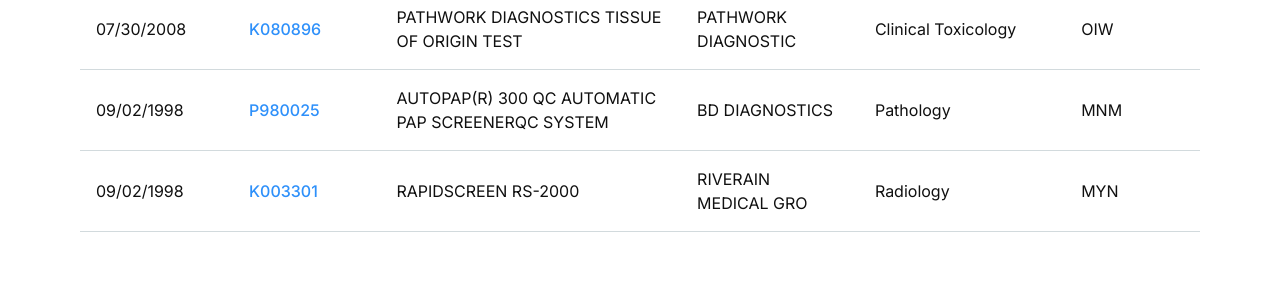
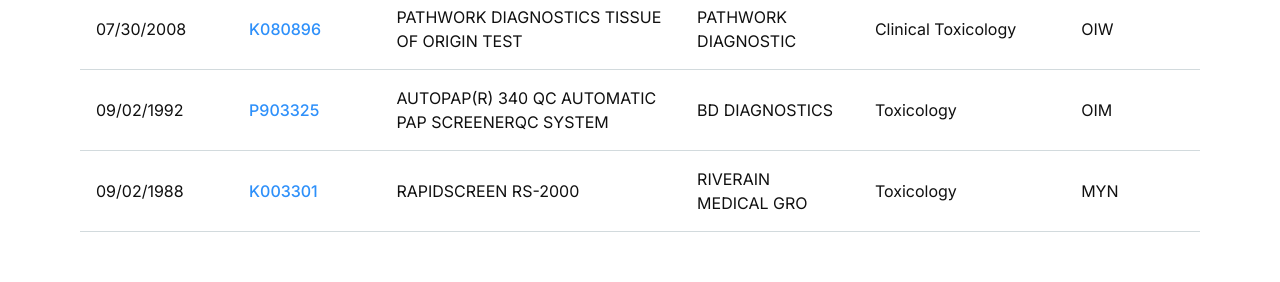
Before and after one commit to doxiversellc-create/front-end, a Next.js app: page /fda-update in a window 1280 px wide. Shown: the part 1195-1477 px from the top of the page. Built offline with nearby package versions, Linux system fonts and the light colour scheme.

Commit message:
fix Copilot error #2

```diff
--- a/app/fda-update/_components/FDATable.tsx
+++ b/app/fda-update/_components/FDATable.tsx
@@ -82,7 +82,7 @@ const FDATable = () => {
                         </td>
                         <td className="py-3 px-2">
                           <Link
-                            href="/fda-update"
+                            href={`/fda-update/${item.id}`}
                             className="text-primary hover:underline text-xs font-medium"
                             onClick={e => e.stopPropagation()} // prevent row toggle
                           >
@@ -150,8 +150,6 @@ const FDATable = () => {
     <section className="py-12" ref={FDASectionRef}>
       <div className="container mx-auto">
         <Card className="shadow-card overflow-hidden border-none">
-          {" "}
-          {/* Removed border */}
           <div className="overflow-x-auto">
             <table className="w-full">
               <thead className="border-b">
@@ -175,7 +173,10 @@ const FDATable = () => {
                   <tr key={item.id} className="border-b">
                     <td className="py-4 px-4 text-foreground">{item.dateOfFinalDecision}</td>
                     <td className="py-4 px-4">
-                      <Link href="/fda-update" className="text-primary hover:underline font-medium">
+                      <Link
+                        href={`/fda-update/${item.id}`}
+                        className="text-primary hover:underline font-medium"
+                      >
                         {item.submissionNumber}
                       </Link>
                     </td>
--- a/app/fda-update/_components/Header.tsx
+++ b/app/fda-update/_components/Header.tsx
@@ -20,7 +20,7 @@ export default function Hero() {
       <div className="relative max-w-md mx-auto py-6">
         <Input
           type="text"
-          placeholder="Search device, company...."
+          placeholder="Search device, company..."
           className="w-full pl-8 pr-12 py-6 text-base bg-muted-foreground/10  backdrop-blur-sm border rounded-full shadow-sm focus:ring-2 focus:ring-primary focus:border-transparent"
         />
         <button className="absolute rounded-full bg-primary right-2 top-1/2 -translate-y-1/2 p-1.5 text-white">
--- a/app/fda-update/_data/fda-table-data.ts
+++ b/app/fda-update/_data/fda-table-data.ts
@@ -83,26 +83,26 @@ export const mockData: FDAApproval[] = [
   },
   {
     id: "9",
-    dateOfFinalDecision: "09/02/1998",
-    submissionNumber: "P980025",
-    device: "AUTOPAP(R) 300 QC AUTOMATIC PAP SCREENERQC SYSTEM",
+    dateOfFinalDecision: "09/02/1992",
+    submissionNumber: "P903325",
+    device: "AUTOPAP(R) 340 QC AUTOMATIC PAP SCREENERQC SYSTEM",
     company: "BD DIAGNOSTICS",
-    panel: "Pathology",
-    primaryProductCode: "MNM",
+    panel: "Toxicology",
+    primaryProductCode: "OIM",
   },
   {
     id: "10",
-    dateOfFinalDecision: "09/02/1998",
+    dateOfFinalDecision: "09/02/1988",
     submissionNumber: "K003301",
     device: "RAPIDSCREEN RS-2000",
     company: "RIVERAIN MEDICAL GRO",
-    panel: "Radiology",
+    panel: "Toxicology",
     primaryProductCode: "MYN",
   },
   {
     id: "11",
-    dateOfFinalDecision: "03/16/2006",
-    submissionNumber: "P040028",
+    dateOfFinalDecision: "03/16/2003",
+    submissionNumber: "P045028",
     device: "LUMA CERVICAL IMAGING SYSTEM",
     company: "SPECTRA SCIENCE",
     panel: "Obstetrics/Gynecology",
@@ -110,7 +110,7 @@ export const mockData: FDAApproval[] = [
   },
   {
     id: "12",
-    dateOfFinalDecision: "07/17/2008",
+    dateOfFinalDecision: "07/17/2708",
     submissionNumber: "K081140",
     device: "VISENSIA",
     company: "OBS MEDICAL",
@@ -119,83 +119,83 @@ export const mockData: FDAApproval[] = [
   },
   {
     id: "13",
-    dateOfFinalDecision: "05/15/2008",
+    dateOfFinalDecision: "05/15/2208",
+    submissionNumber: "K080762",
+    device: "IB NEURO, VERSION 1.0",
+    company: "IMAGING BIOMETRICS, LL",
+    panel: "Cardiovascular",
+    primaryProductCode: "MHX",
+  },
+  {
+    id: "14",
+    dateOfFinalDecision: "07/30/2010",
+    submissionNumber: "K080896",
+    device: "PATHWORK DIAGNOSTICS TISSUE OF ORIGIN TEST",
+    company: "PATHWORK DIAGNOSTIC",
+    panel: "Clinical Toxicology",
+    primaryProductCode: "OWX",
+  },
+  {
+    id: "15",
+    dateOfFinalDecision: "09/02/1993",
+    submissionNumber: "P930025",
+    device: "AUTOPAP(R) 300 QC AUTOMATIC PAP SCREENERQC SYSTEM",
+    company: "BD DIAGNOSTICS",
+    panel: "Pathology",
+    primaryProductCode: "MYM",
+  },
+  {
+    id: "16",
+    dateOfFinalDecision: "09/02/1978",
+    submissionNumber: "K003301",
+    device: "RAPIDSCREEN RS-2000",
+    company: "RIVERAIN MEDICAL GRO",
+    panel: "Radiology",
+    primaryProductCode: "MTN",
+  },
+  {
+    id: "17",
+    dateOfFinalDecision: "03/16/2009",
+    submissionNumber: "P040028",
+    device: "LUMA CERVICAL IMAGING SYSTEM",
+    company: "SPECTRA SCIENCE",
+    panel: "Obstetrics/Gynecology",
+    primaryProductCode: "MEM",
+  },
+  {
+    id: "18",
+    dateOfFinalDecision: "07/17/2002",
+    submissionNumber: "K081140",
+    device: "VISENSIA",
+    company: "OBS MEDICAL",
+    panel: "Cardiovascular",
+    primaryProductCode: "MHS",
+  },
+  {
+    id: "19",
+    dateOfFinalDecision: "05/15/2010",
     submissionNumber: "K080762",
     device: "IB NEURO, VERSION 1.0",
     company: "IMAGING BIOMETRICS, LL",
     panel: "Radiology",
-    primaryProductCode: "LNH",
+    primaryProductCode: "LNW",
   },
   {
-    id: "14",
-    dateOfFinalDecision: "07/30/2008",
+    id: "20",
+    dateOfFinalDecision: "07/30/2011",
     submissionNumber: "K080896",
     device: "PATHWORK DIAGNOSTICS TISSUE OF ORIGIN TEST",
     company: "PATHWORK DIAGNOSTIC",
     panel: "Clinical Toxicology",
-    primaryProductCode: "OIW",
+    primaryProductCode: "ORW",
   },
   {
-    id: "15",
-    dateOfFinalDecision: "09/02/1998",
-    submissionNumber: "P980025",
-    device: "AUTOPAP(R) 300 QC AUTOMATIC PAP SCREENERQC SYSTEM",
-    company: "BD DIAGNOSTICS",
-    panel: "Pathology",
-    primaryProductCode: "MNM",
-  },
-  {
-    id: "16",
-    dateOfFinalDecision: "09/02/1998",
-    submissionNumber: "K003301",
-    device: "RAPIDSCREEN RS-2000",
-    company: "RIVERAIN MEDICAL GRO",
-    panel: "Radiology",
-    primaryProductCode: "MYN",
-  },
-  {
-    id: "17",
-    dateOfFinalDecision: "03/16/2006",
-    submissionNumber: "P040028",
-    device: "LUMA CERVICAL IMAGING SYSTEM",
-    company: "SPECTRA SCIENCE",
-    panel: "Obstetrics/Gynecology",
-    primaryProductCode: "MWM",
-  },
-  {
-    id: "18",
-    dateOfFinalDecision: "07/17/2008",
-    submissionNumber: "K081140",
-    device: "VISENSIA",
-    company: "OBS MEDICAL",
-    panel: "Cardiovascular",
-    primaryProductCode: "MHX",
-  },
-  {
-    id: "19",
-    dateOfFinalDecision: "05/15/2008",
-    submissionNumber: "K080762",
-    device: "IB NEURO, VERSION 1.0",
-    company: "IMAGING BIOMETRICS, LL",
-    panel: "Radiology",
-    primaryProductCode: "LNH",
-  },
-  {
-    id: "20",
-    dateOfFinalDecision: "07/30/2008",
-    submissionNumber: "K080896",
+    id: "21",
+    dateOfFinalDecision: "07/30/2003",
+    submissionNumber: "K083896",
     device: "PATHWORK DIAGNOSTICS TISSUE OF ORIGIN TEST",
     company: "PATHWORK DIAGNOSTIC",
     panel: "Clinical Toxicology",
-    primaryProductCode: "OIW",
-  },
-  {
-    id: "21",
-    dateOfFinalDecision: "07/30/2008",
-    submissionNumber: "K080896",
-    device: "PATHWORK DIAGNOSTICS TISSUE OF ORIGIN TEST",
-    company: "PATHWORK DIAGNOSTIC",
-    panel: "Clinical Toxicology",
-    primaryProductCode: "OIW",
+    primaryProductCode: "OOW",
   },
 ];
--- a/hooks/useMobile.ts
+++ b/hooks/useMobile.ts
@@ -21,8 +21,7 @@ export function useIsMobile() {
     const onChange = () => setIsMobile(checkIsMobile());
 
     mql.addEventListener("change", onChange);
-    window.addEventListener("resize", onChange); // optional, in case
-
+    window.addEventListener("resize", onChange);
     return () => {
       mql.removeEventListener("change", onChange);
       window.removeEventListener("resize", onChange);
```
